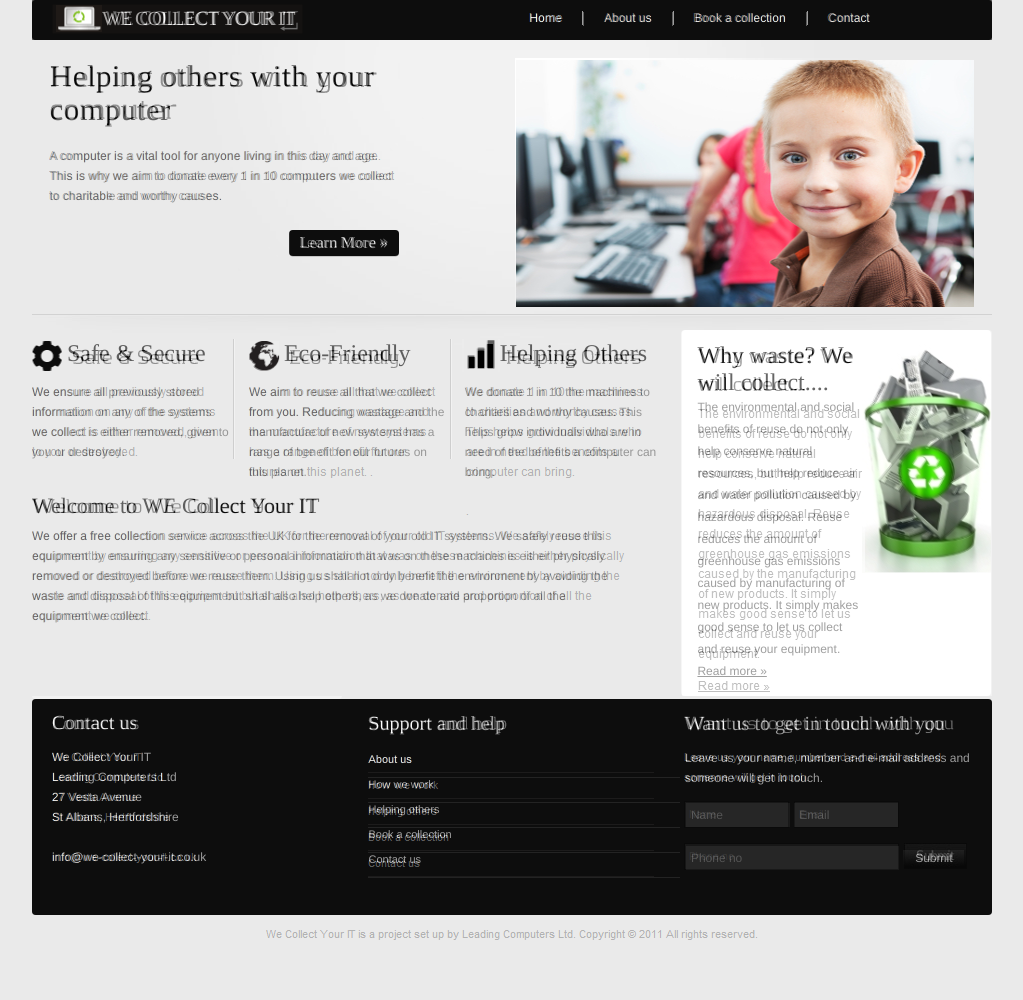
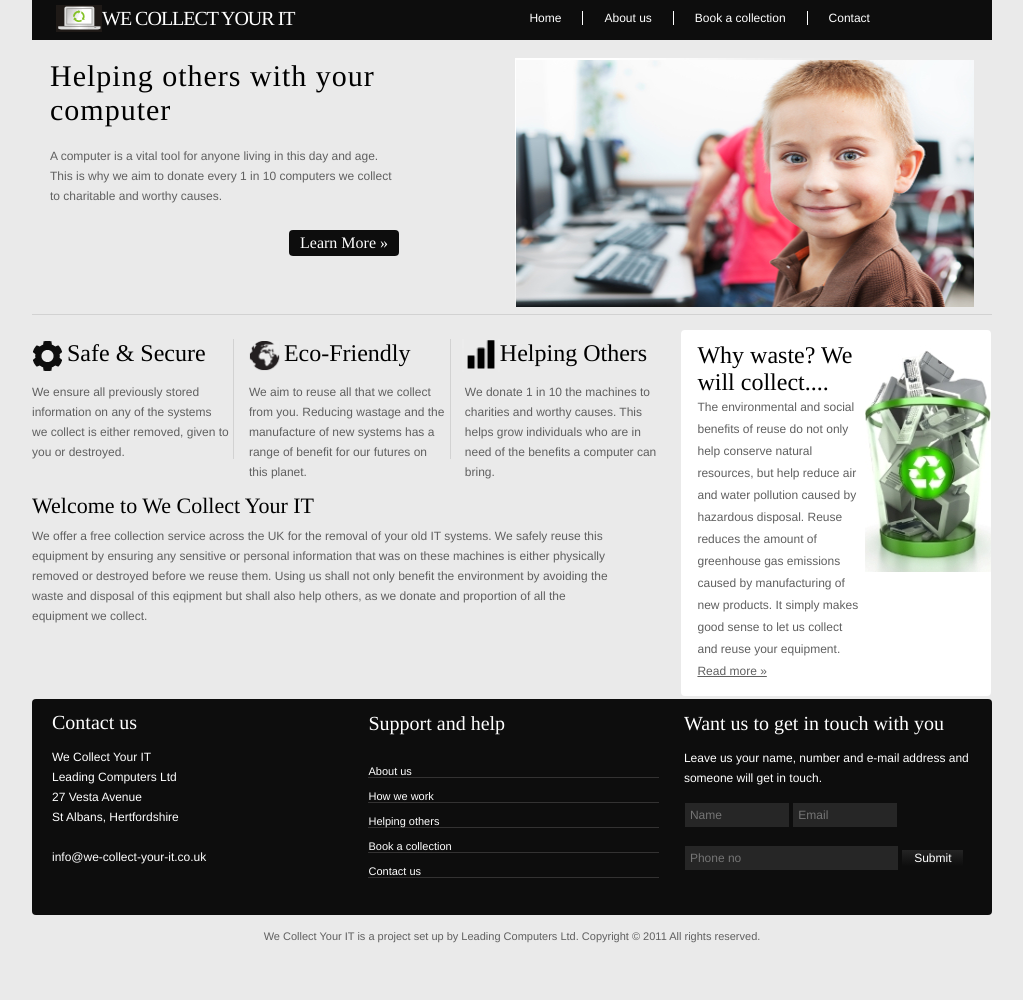
Before and after one commit to Hollyw00d/codingDojoSmallProjects, a PHP site: page / in a window 1280 px wide. Shown: the whole page, without its empty margins (128-1151 px from the left). Run offline with PHP 8.4, Linux system fonts and the light colour scheme.

Commit message:
yellow belt html, css exam done

```diff
--- a/zzz_coding-dojo-belt-tests/yellow-belt-css-html/css/styles.css
+++ b/zzz_coding-dojo-belt-tests/yellow-belt-css-html/css/styles.css
@@ -776,9 +776,9 @@ a:hover, a:active {
     #footer-nav {
         display: inline-block;
         vertical-align: top;
-        width: 312px;
+        width: 291px;
         min-height: 180px;
-        padding: 13px 0 0 2px;
+        padding: 13px 20px 0 2px;
     }
 
         #footer-nav ul {
@@ -791,7 +791,7 @@ a:hover, a:active {
             #footer-nav li {
                 border: 1px solid #333232;
                 border-width: 0 0 1px 0;
-                padding: 0 0 12px 0;
+                padding: 12px 0 0 0;
             }
 
     #contact-form {
@@ -833,3 +833,14 @@ a:hover, a:active {
                 background: -webkit-linear-gradient(#242424, #0d0d0d);
                 background: linear-gradient(#242424, #0d0d0d);
             }
+
+#footer-copyright {
+    width: 100%;
+    height: 38px;
+}
+
+    #footer-copyright p {
+        text-align: center;
+        color: #606060;
+        font-size: 11px;
+    }
--- a/zzz_coding-dojo-belt-tests/yellow-belt-css-html/index.html
+++ b/zzz_coding-dojo-belt-tests/yellow-belt-css-html/index.html
@@ -16,7 +16,7 @@
 
 
     <!-- BELOW DELETE CODE & CSS WHEN DONE -->
-    <img id="final-web-design" src="images/final-web-design.png" width="960" height="953" />
+    <!--<img id="final-web-design" src="images/final-web-design.png" width="960" height="953" />-->
     <!-- ABOVE DELETE CODE & CSS WHEN DONE -->
 
 
@@ -67,7 +67,7 @@
             <div class="callout-divider"></div>
             <div id="callout3" class="callout"><h2><img src="images/icon4.png" width="38" height="33" alt="helping others icons"/>Helping Others</h2><p>We donate 1 in 10 the machines to charities and worthy causes. This helps grow individuals who are in need of the benefits a computer can bring.</p></div>
 
-            <h2 id="callout-description">Welcome to WE Collect Your IT</h2>
+            <h2 id="callout-description">Welcome to We Collect Your IT</h2>
 
             <p id="callout-para">We offer a free collection service across the UK for the removal of your old IT systems. We safely reuse this equipment by ensuring any sensitive or personal information that was on these machines is either physically removed or destroyed before we reuse them. Using us shall not only benefit the environment by avoiding the waste and disposal of this eqipment but shall also help others, as we donate and proportion of all the equipment we collect.</p>
 
@@ -141,6 +141,11 @@
 
         </div>
 
+    </div>
+
+    <div id="footer-copyright">
+        <p>We Collect Your IT is a project set up by Leading Computers Ltd. Copyright &copy; 2011 All rights reserved.</p>
+
 
     </div>
 
```
Also changed, not shown: 1 other file.
